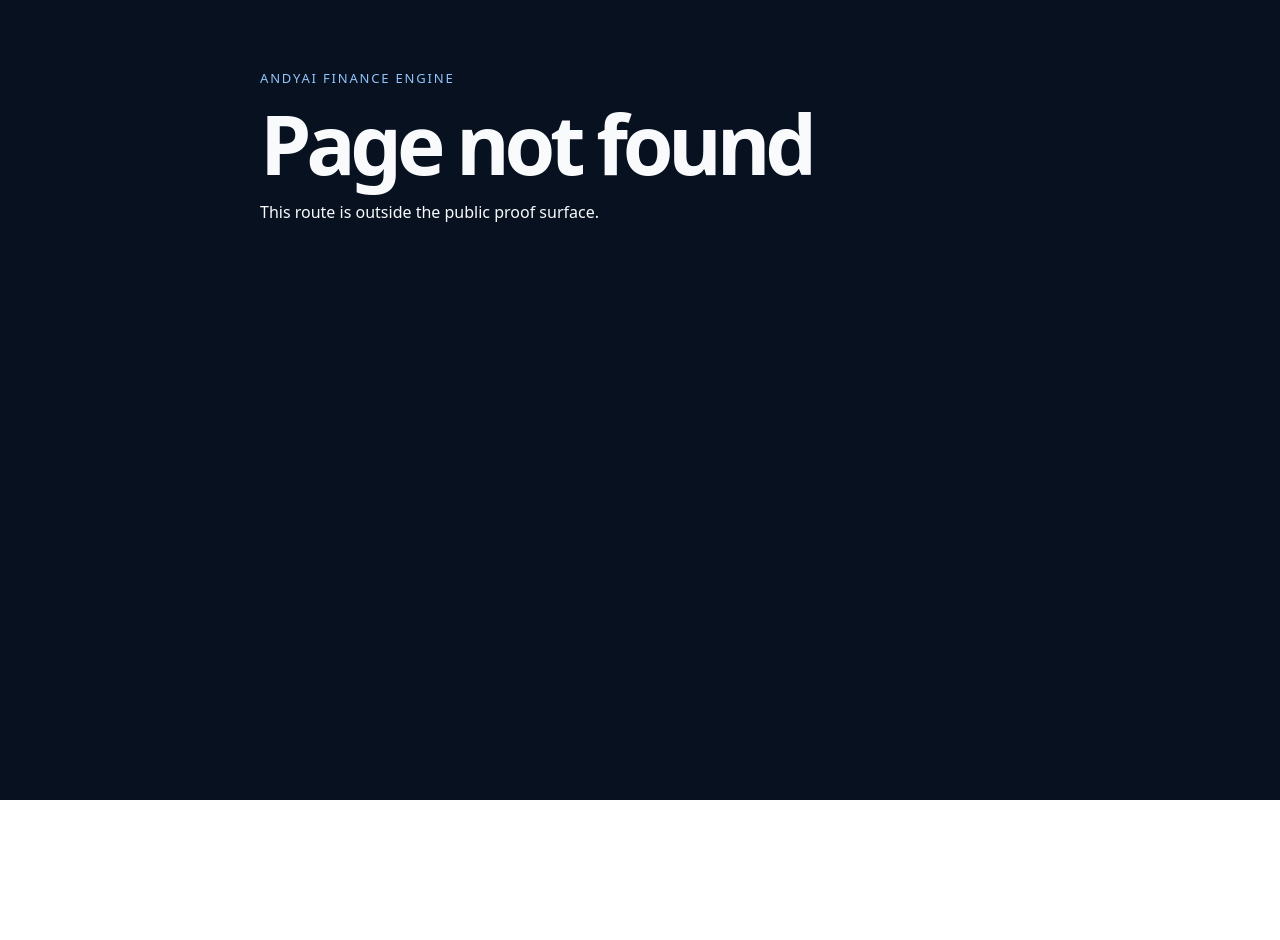
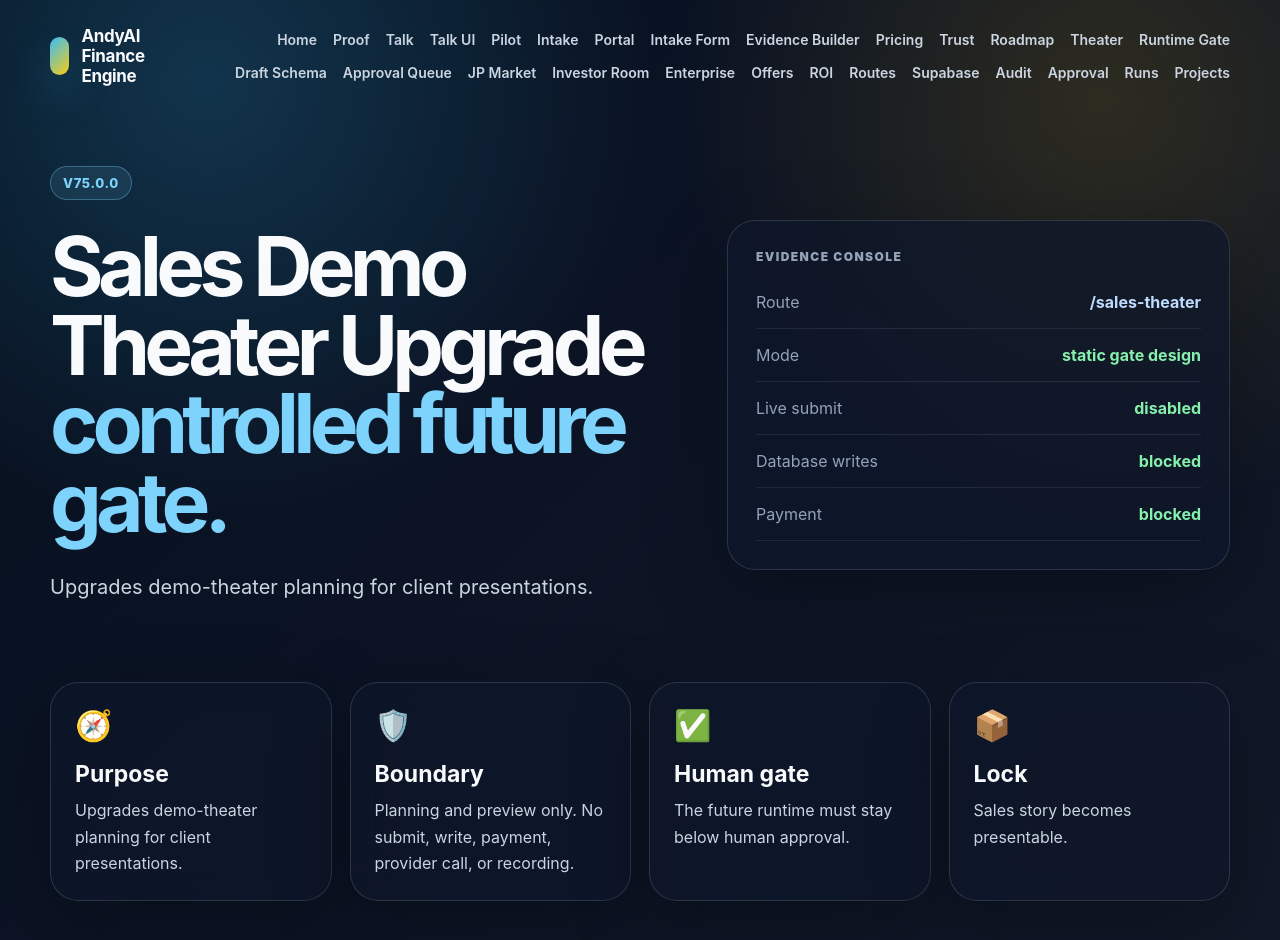
Before and after one commit to kolundzic/andyai-finance-engine, a Next.js app: page /sales-theater in a window 1280 px wide. Before the commit this address had no page. Shown: the top 940 px of the page. Before the commit the page ends 800 px from the top, so only its background shows below. Built offline with nearby package versions, Linux system fonts and the light colour scheme.

Commit message:
round2: add v75.0.0 sales-demo-theater-upgrade

```diff
--- /dev/null
+++ b/app/sales-theater/page.tsx
@@ -0,0 +1,32 @@
+import { EvidenceConsole, FeatureGrid, PrestigePage } from "../../src/ui/finance-prestige-system";
+
+export const metadata = {
+  title: "AndyAI Finance Engine — Sales Demo Theater Upgrade",
+  description: "Upgrades demo-theater planning for client presentations.",
+};
+
+export default function Page() {
+  return (
+    <PrestigePage
+      active="/sales-theater"
+      badge="v75.0.0"
+      title="Sales Demo Theater Upgrade"
+      accent="controlled future gate."
+      lead="Upgrades demo-theater planning for client presentations."
+      right={<EvidenceConsole rows={[
+        ["Route", "/sales-theater", "blue"],
+        ["Mode", "static gate design", "green"],
+        ["Live submit", "disabled", "green"],
+        ["Database writes", "blocked", "green"],
+        ["Payment", "blocked", "green"],
+      ] as any} />}
+    >
+      <FeatureGrid items={[
+        ["🧭", "Purpose", "Upgrades demo-theater planning for client presentations."],
+        ["🛡️", "Boundary", "Planning and preview only. No submit, write, payment, provider call, or recording."],
+        ["✅", "Human gate", "The future runtime must stay below human approval."],
+        ["📦", "Lock", "Sales story becomes presentable."],
+      ] as any} />
+    </PrestigePage>
+  );
+}
--- a/package.json
+++ b/package.json
@@ -1,6 +1,6 @@
 {
   "name": "andyai-finance-engine",
-  "version": "74.0.0",
+  "version": "75.0.0",
   "private": true,
   "description": "AndyAI Finance Engine — public showcase powered by a governed financial modeling core.",
   "scripts": {
```
Also changed, not shown: configs/drone-round-2/sales-demo-theater-upgrade.v75.0.0.json (added, +16 -0 lines), 3 other files (tests, documents, lock files or other folders).
